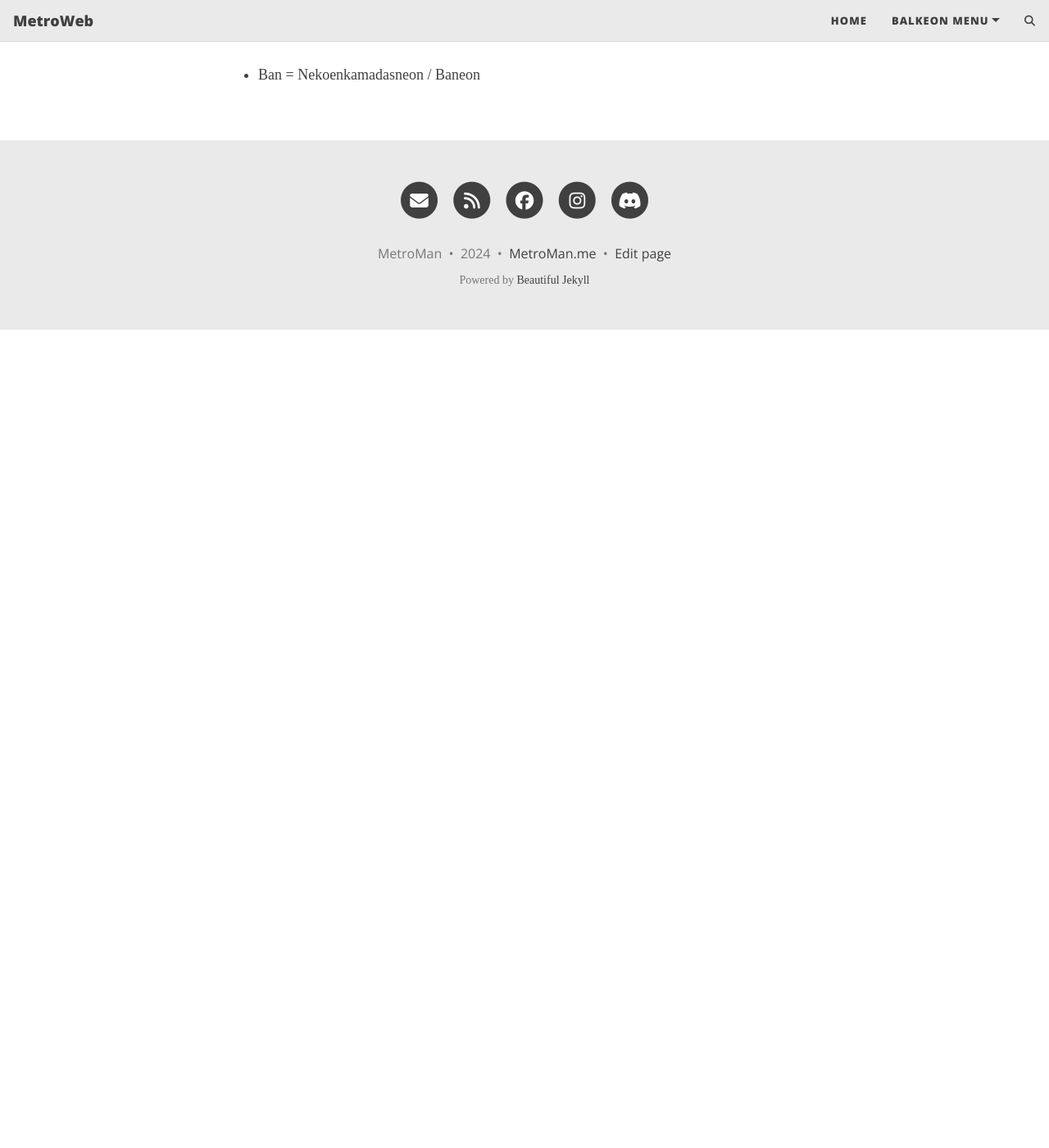
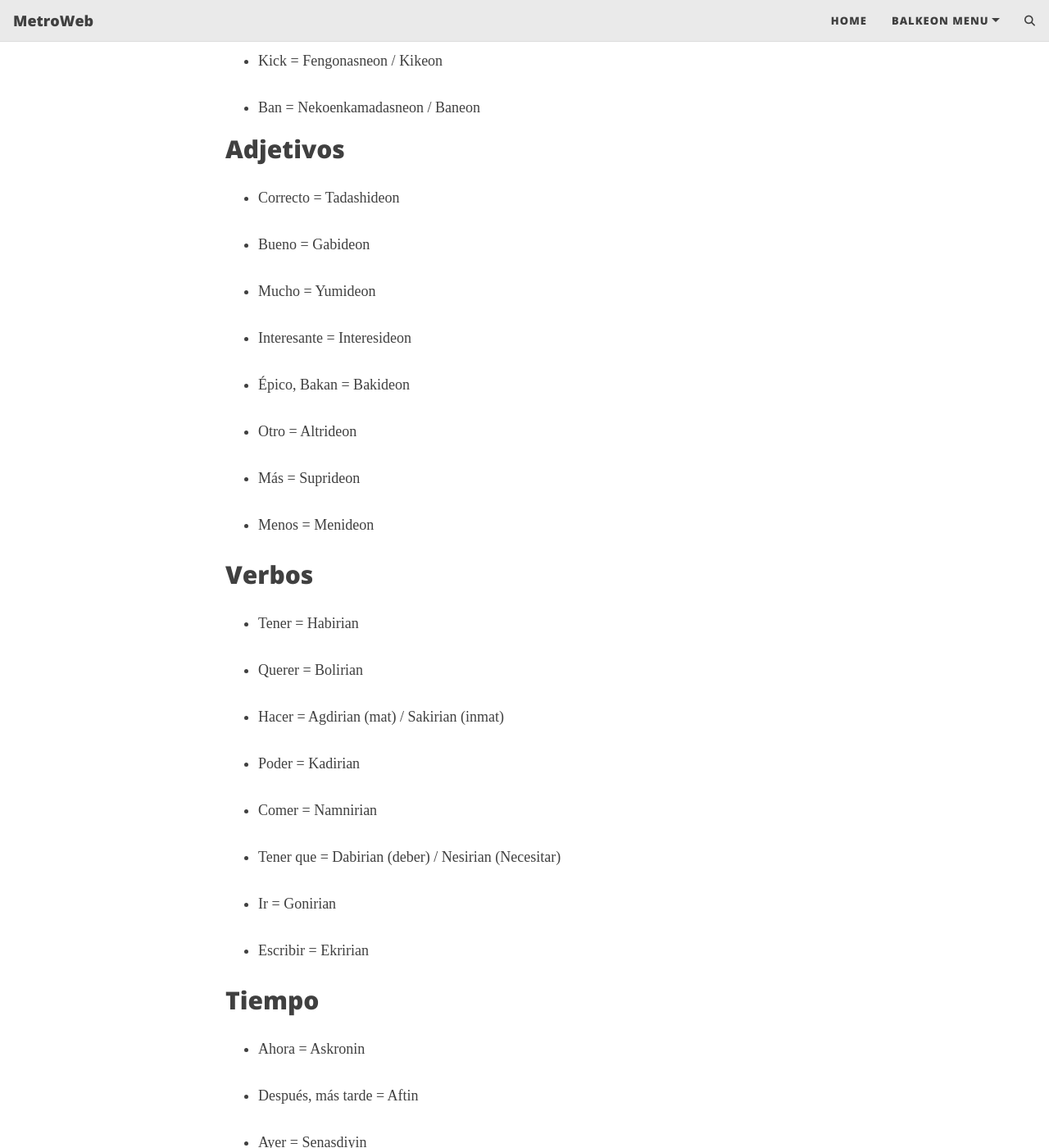
Before and after one commit to MetroManSR/MetroWeb1, a Jekyll site: the page built from balkeon/docs/vocabulary.md, in a window 1280 px wide and 1400 px high, scrolled down 1780 px. Shown: the whole window at 82% size. Built offline with Jekyll 4.4.1, drawn with Linux system fonts in a browser that asks for light colours; our own code applies the rules of GitHub Pages for plain Markdown files; comment, search, counter and statistics services are not loaded; before the commit the page ends 2182 px from its top, so only the background shows below that; some of the changed text lies outside the part shown.

Commit message:
Added info to vocabulary.md

```diff
--- a/balkeon/docs/vocabulary.md
+++ b/balkeon/docs/vocabulary.md
@@ -60,3 +63,97 @@
 - Kick = Fengonasneon / Kikeon
 
 - Ban = Nekoenkamadasneon / Baneon
+
+## Adjetivos
+
+- Correcto = Tadashideon
+
+- Bueno = Gabideon
+
+- Mucho = Yumideon
+
+- Interesante = Interesideon
+
+- Épico, Bakan = Bakideon
+
+- Otro = Altrideon
+
+- Más = Suprideon
+
+- Menos = Menideon
+
+## Verbos
+
+- Tener = Habirian
+
+- Querer = Bolirian
+
+- Hacer = Agdirian (mat) / Sakirian (inmat)
+
+- Poder = Kadirian
+
+- Comer = Namnirian
+
+- Tener que = Dabirian (deber) / Nesirian (Necesitar)
+
+- Ir = Gonirian
+
+- Escribir = Ekririan
+
+## Tiempo
+
+- Ahora = Askronin
+
+- Después, más tarde = Aftin
+
+- Ayer = Senasdiyin
+
+- Hoy = Asdiyin
+
+- Mañana = Aftasdiyin
+
+- Mañana = Matineon
+
+- Tarde = Ifneon / Aftuhalfudiyeon (parte del día)
+
+- Noche = Nokteon
+
+- Temprano = Fruin
+
+- Tarde = Nekfruin
+
+## Direcciones
+
+- Arriba = Ah
+
+- Encima de, En = On
+
+- Abajo = Ar
+
+- Dentro, en = In
+
+- En (un área, zona) = Un
+
+- Fuera = Fen
+
+- Adelante = Tau
+
+- Atrás = Dak
+
+- Izquierda = Chaelsin
+
+- Derecha = Niotsin
+
+## Adverbios
+
+- Muy = Yum
+
+- Poco = Nekyum
+
+- Suficiente, bastante = Achkin
+
+- Demasiado = Dae
+
+- Tan = Yaen
+
+- También - Dumor/Matren
```
Also changed, not shown: other parts of balkeon/docs/vocabulary.md (+4 -1 lines).
